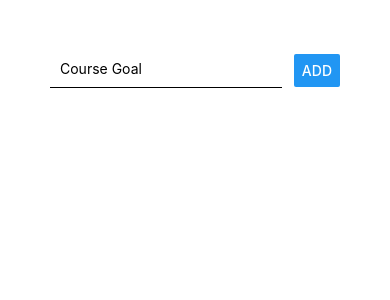
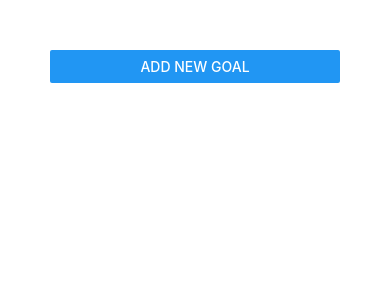
Before and after one commit to Bhagatsingh1998/React-Native-Complete, a React Native app: screen / in a window 390 px wide. Shown: the top 300 px of the page. Built offline with nearby package versions, Linux system fonts and the light colour scheme.

Commit message:
2.21. Adding a Modal Overlay

```diff
--- a/App.js
+++ b/App.js
@@ -1,23 +1,14 @@
-import { StatusBar } from "expo-status-bar";
-import React from "react";
-import {
-  StyleSheet,
-  Text,
-  View,
-  TextInput,
-  Button,
-  ScrollView,
-  FlatList,
-} from "react-native";
-//
-import GoalItem from './components/GoalItem';
-import GoalInput from './components/GoalInput';
+import React, {useState} from "react";
+// import { StyleSheet, View, FlatList } from "react-native";
+import { StyleSheet, View, FlatList, Button } from "react-native";
+
+import GoalItem from "./components/GoalItem";
+import GoalInput from "./components/GoalInput";
 
 export default function App() {
   const [courseGoals, setCourseGols] = React.useState([]);
-  // const [enteredGoal, setEnteredGoal] = React.useState("");
-
-
+  // setting state for modal
+  const [isAddMode, setIsAddMode] = useState(false);
 
   const addGoalHandler = (goalTitle) => {
     setCourseGols((currentGoals) => [
@@ -26,23 +17,28 @@ export default function App() {
     ]);
   };
 
-  const deleteHandler = goalId => {
-    let updatedCourseGoals = courseGoals.filter(course => course.uid !== goalId)
+  const deleteHandler = (goalId) => {
+    let updatedCourseGoals = courseGoals.filter(
+      (course) => course.uid !== goalId
+    );
     return setCourseGols(() => [...updatedCourseGoals]);
-  }
+  };
 
   return (
     <View style={styles.screen}>
-      <GoalInput addGoalHandler={text => addGoalHandler(text)}/>
+      {/*  */}
+      <Button title="Add New Goal" onPress={() => setIsAddMode(true) } />
+      {/* passing prop for modal */}
+      <GoalInput visible={isAddMode} addGoalHandler={(text) => addGoalHandler(text)} />
       <View>
         <FlatList
           keyExtractor={(item, index) => item.uid}
           data={courseGoals}
           renderItem={(itemData) => (
-            // <GoalItem title={itemData.item.value} onDelete={() => {console.log('clicked')}} />
-
-            // 2.20
-            <GoalItem title={itemData.item.value} onDelete={() => deleteHandler(itemData.item.uid)} />
+            <GoalItem
+              title={itemData.item.value}
+              onDelete={() => deleteHandler(itemData.item.uid)}
+            />
           )}
         />
       </View>
--- a/components/GoalInput.js
+++ b/components/GoalInput.js
@@ -1,5 +1,7 @@
 import React from "react";
-import { View, TextInput, Button, StyleSheet } from "react-native";
+// import { View, TextInput, Button, StyleSheet } from "react-native";
+
+import { View, TextInput, Button, StyleSheet, Modal } from "react-native";
 
 const GoalInput = (props) => {
   const [enteredGoal, setEnteredGoal] = React.useState("");
@@ -8,6 +10,10 @@ const GoalInput = (props) => {
   };
 
   return (
+    // after adding modal, we are not getting the pading which we set to screen in App.js
+    // modal should be visible when we click "add goal button" else invisible. going to app.js
+    // animationType :  the way modal appers on screen
+    <Modal visible={props.visible} animationType="slide">
       <View style={styles.inputContainer}>
         <TextInput
           placeholder="Course Goal"
@@ -15,8 +21,12 @@ const GoalInput = (props) => {
           value={enteredGoal}
           onChangeText={goalInputHandler}
         />
-      <Button title="ADD" onPress={props.addGoalHandler.bind(this, enteredGoal)} />
+        <Button
+          title="ADD"
+          onPress={props.addGoalHandler.bind(this, enteredGoal)}
+        />
       </View>
+    </Modal>
   );
 };
 
```
Also changed, not shown: components/GoalItem.js (+2 -59 lines), zzNotes.txt. Lines whose indentation alone changed are shown as unchanged.
